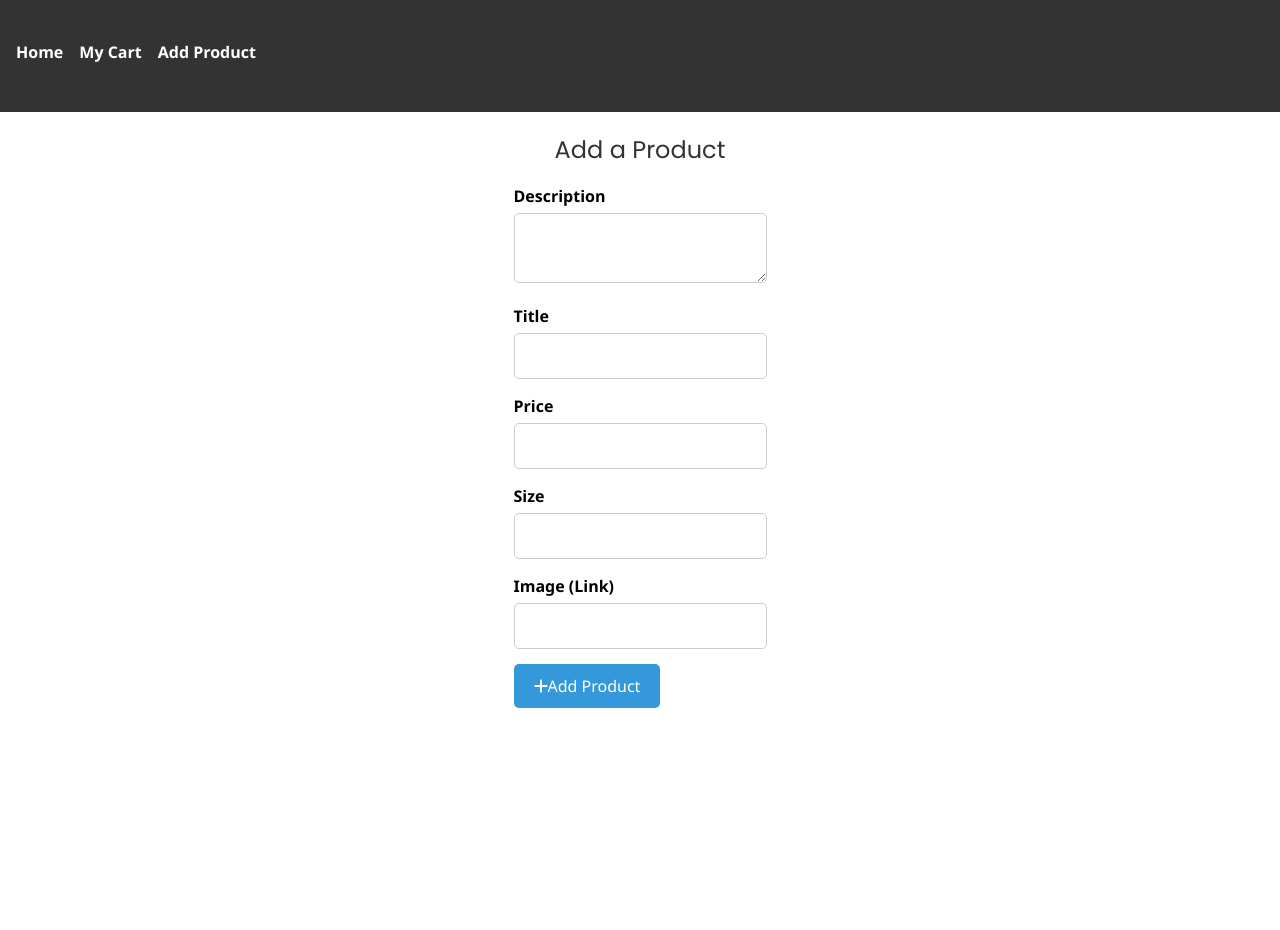
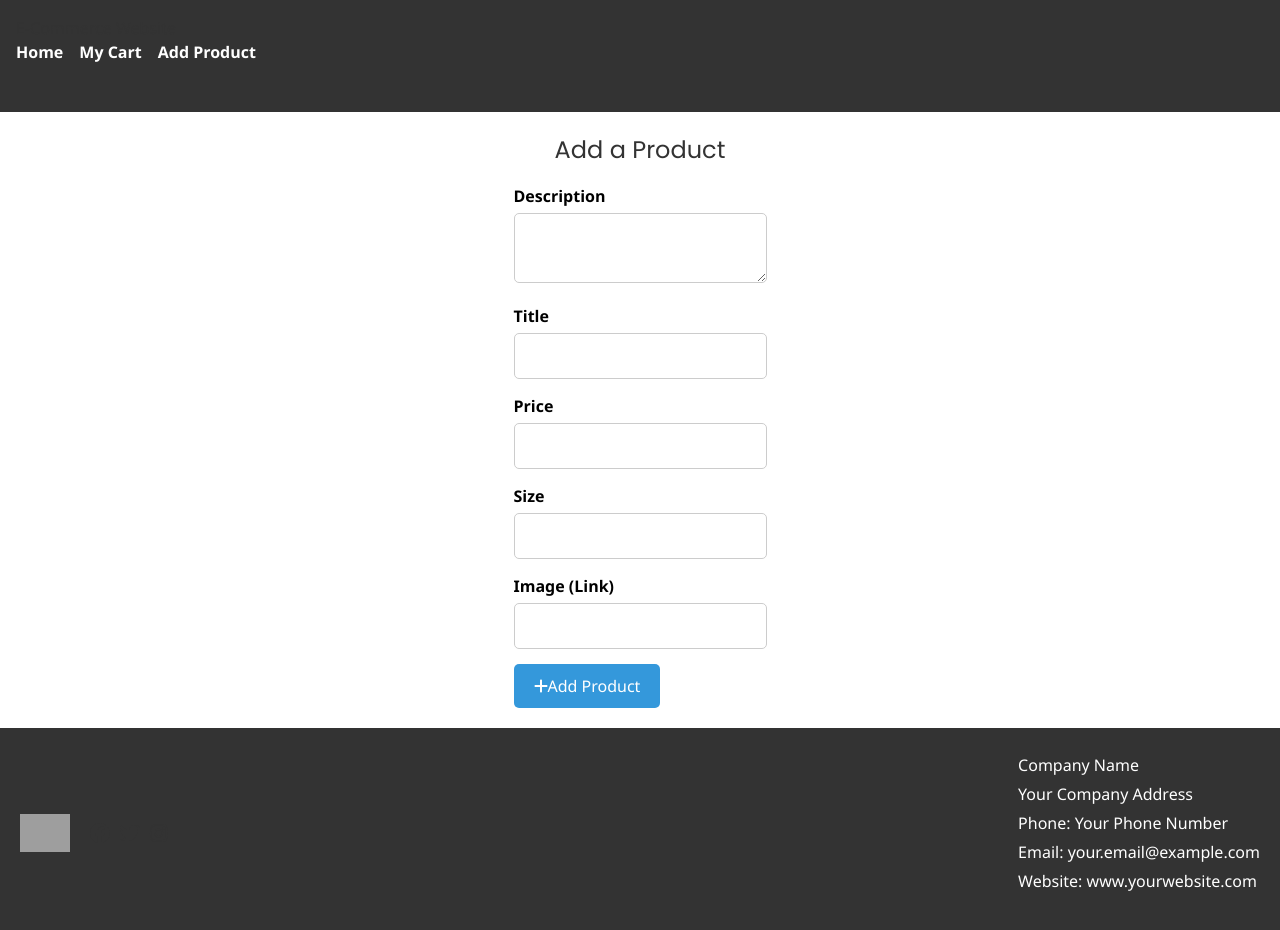
Before and after one commit to Emmanuel-Oite/e-commerce-app, a React (Create React App) app: page /addproduct in a window 1280 px wide. Shown: the top 930 px of the page. Before the commit the page ends 800 px from the top, so only its background shows below. Built offline with nearby package versions, Linux system fonts and the light colour scheme; grey boxes are pictures that could not be loaded.

Commit message:
Added Footer and styling

```diff
--- a/src/App.js
+++ b/src/App.js
@@ -5,7 +5,8 @@ import Header from './components/Header';
 import Homepage from './components/Homepage';
 import ProductList from './components/ProductList';
 import MyCart from './components/MyCart';
-import AddProduct from './components/AddProduct'; // Import the AddProduct component
+import AddProduct from './components/AddProduct';
+import Footer from './components/Footer'; // Import the Footer component
 
 const App = () => {
   return (
@@ -15,8 +16,9 @@ const App = () => {
         <Route path="/" element={<Homepage />} />
         <Route path="/products" element={<ProductList />} />
         <Route path="/mycart" element={<MyCart />} />
-        <Route path="/addproduct" element={<AddProduct />} /> {/* New route for AddProduct */}
+        <Route path="/addproduct" element={<AddProduct />} />
       </Routes>
+      <Footer /> {/* Add the Footer component here */}
     </Router>
   );
 };
--- /dev/null
+++ b/src/components/Footer.js
@@ -0,0 +1,51 @@
+// src/components/Footer.js
+import React from 'react';
+import { FontAwesomeIcon } from '@fortawesome/react-fontawesome';
+import { faMapMarkerAlt, faPhone, faEnvelope, faGlobe, faFacebook, faTwitter, faInstagram } from '@fortawesome/free-brands-svg-icons'; // Corrected import
+
+import '../index.css';
+
+const Footer = () => {
+  return (
+    <footer className="footer-container">
+      <div className="footer-left">
+        {/* Replace the logo src with your actual logo image */}
+        <img src="path/to/your/logo.png" alt="Company Logo" className="footer-logo" />
+        <div className="social-links">
+          <a href="#" target="_blank" rel="noopener noreferrer">
+            <FontAwesomeIcon icon={faFacebook} />
+          </a>
+          <a href="#" target="_blank" rel="noopener noreferrer">
+            <FontAwesomeIcon icon={faTwitter} />
+          </a>
+          <a href="#" target="_blank" rel="noopener noreferrer">
+            <FontAwesomeIcon icon={faInstagram} />
+          </a>
+        </div>
+      </div>
+      <div className="footer-right">
+        <div className="contact-info">
+          <p>Company Name</p>
+          <p>
+            <FontAwesomeIcon icon={faMapMarkerAlt} /> Your Company Address
+          </p>
+          <p>
+            <FontAwesomeIcon icon={faPhone} /> Phone: Your Phone Number
+          </p>
+          <p>
+            <FontAwesomeIcon icon={faEnvelope} /> Email: your.email@example.com
+          </p>
+          <p>
+            <FontAwesomeIcon icon={faGlobe} /> Website: www.yourwebsite.com
+          </p>
+        </div>
+        {/* Add a container for Google Maps integration here */}
+        <div className="map-container">
+          {/* Add your Google Maps component or embed code here */}
+        </div>
+      </div>
+    </footer>
+  );
+};
+
+export default Footer;
--- a/src/index.css
+++ b/src/index.css
@@ -119,6 +119,7 @@ h2 {
   border-radius: 5px;
   cursor: pointer;
   transition: background-color 0.3s ease;
+  margin-bottom: 20px;
 }
 
 .add-product-button:hover {
@@ -251,8 +252,53 @@ h3, p {
   border-radius: 5px;
   cursor: pointer;
   font-size: 1rem;
+  margin-bottom: 20px;
 }
 
 .checkout-button:hover {
   background-color: #45a049;
 }
+.footer-container {
+  background-color: #333;
+  padding: 20px;
+  display: flex;
+  justify-content: space-between;
+  color: white;
+}
+
+.footer-left {
+  display: flex;
+  align-items: center;
+}
+
+.footer-logo {
+  width: 50px; /* Adjust the size as needed */
+  margin-right: 20px;
+}
+
+.social-links {
+  display: flex;
+  gap: 10px;
+
+  a {
+    color: #333;
+    font-size: 20px;
+  }
+}
+
+.footer-right {
+  display: flex;
+  flex-direction: column;
+}
+
+.contact-info {
+  margin-bottom: 20px;
+
+  p {
+    margin: 5px 0;
+  }
+}
+
+.map-container {
+  /* Style your map container here */
+}
```
